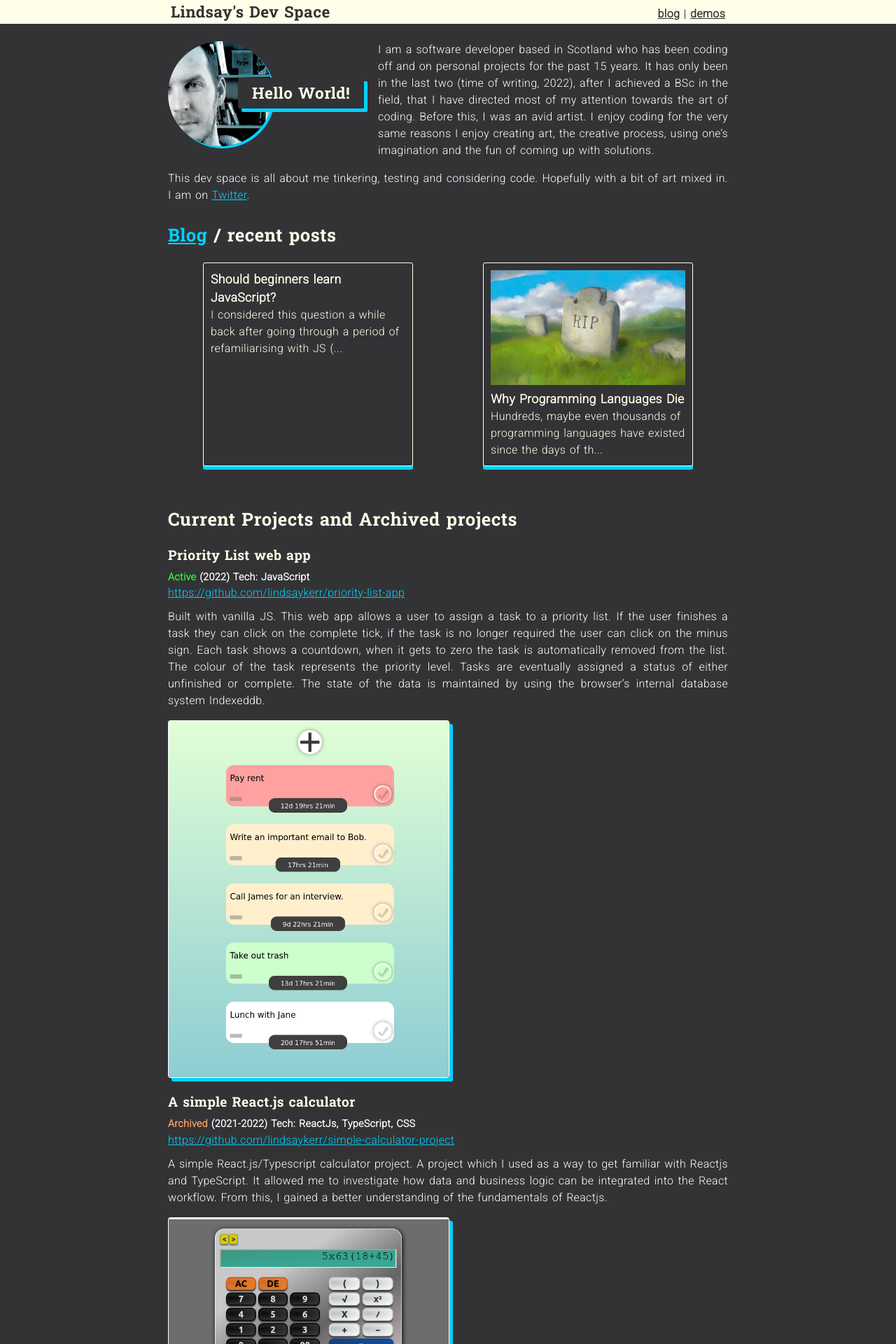
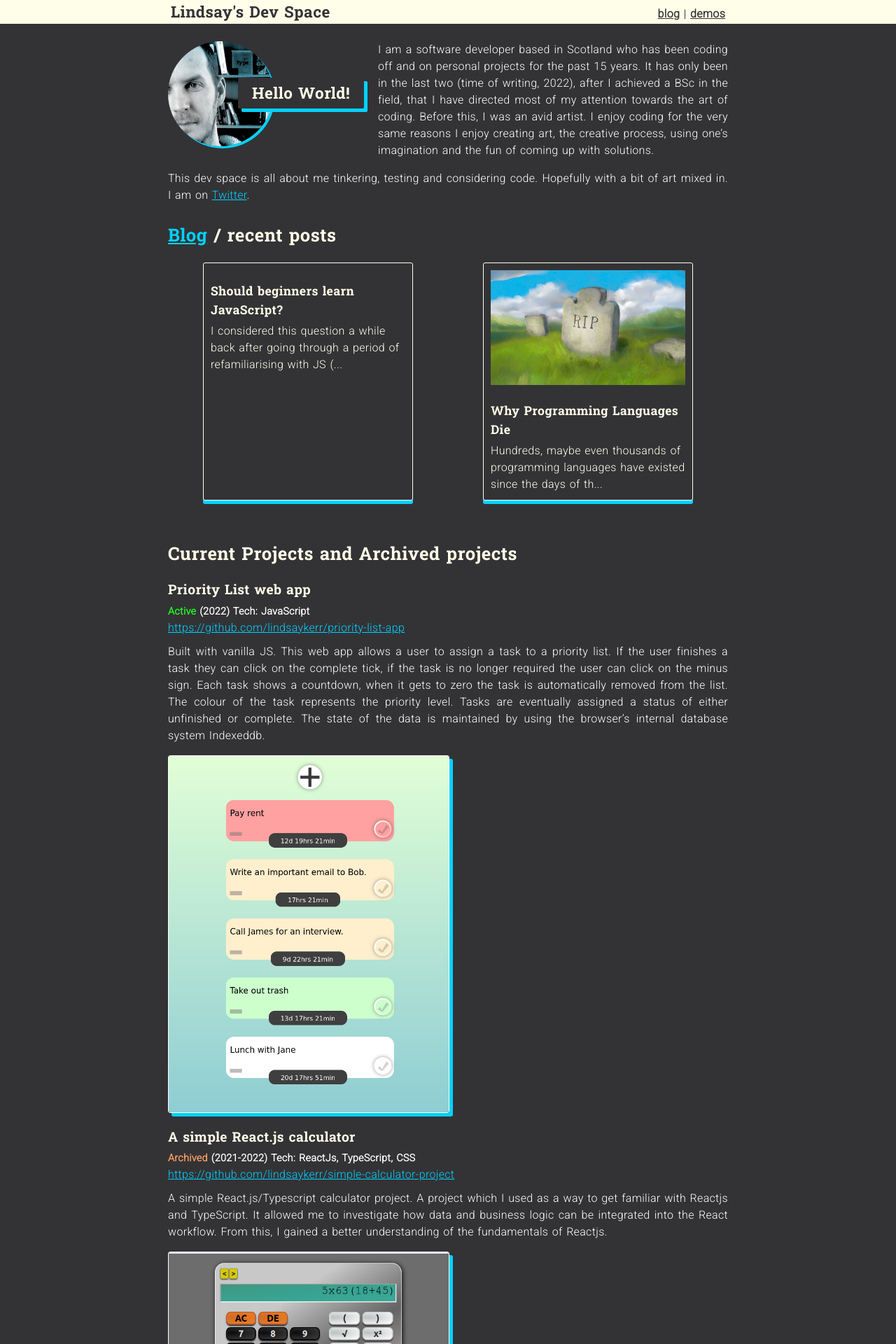
Before and after one commit to lindsaykerr/lindsaykerr.github.io, a Jekyll site: the page built from index.md, in a window 1280 px wide. Shown: the top 1920 px of the page at 70% size. Built offline with Jekyll 4.4.1, drawn with Linux system fonts in a browser that asks for light colours.

Commit message:
Fixed html syntax errors

```diff
--- a/_includes/footer.html
+++ b/_includes/footer.html
@@ -2,6 +2,6 @@
     <div class="center-col">
         <span class="copyright-notice">&copy;2022, by Lindsay Kerr</span> |
         <span class="hosted-on">Hosted on <a href="https://github.com/">Github</a></span>
-        | Find me on <a href="https://twitter.com/kerr_linz" target="_blank">Twitter
+        | Find me on <a href="https://twitter.com/kerr_linz" target="_blank">Twitter</a>
     </div>
 </footer>
--- a/_includes/head.html
+++ b/_includes/head.html
@@ -8,7 +8,7 @@
     <meta property="og:title" content="{{page.title}}">
     <meta property="og:description" content="{{page.description}}">
     <meta property="og:url" content="{{site.url}}{{page.url}}">
-    <meta name="twitter:card" content="summary"></meta>
+    <meta name="twitter:card" content="summary">
     {% if page.preview-image %}
         <meta property="og:image" content="{{site.url}}{{page.preview-image}}">
     {% endif%}
--- a/_includes/post-list.html
+++ b/_includes/post-list.html
@@ -6,7 +6,7 @@
                 <img src="{{post.thumbnail[0]}}" alt="{{post.thumbnail[1]}}">
             </figure>
         {% endif %}
-        <div class="title">{{post.title}}</div>
+        <h3 class="title">{{post.title}}</h3>
         <span class="b">{{post.excerpt | strip_html | truncate: 100 }}
         </span>
         </a>
--- a/_layouts/default.html
+++ b/_layouts/default.html
@@ -1,8 +1,7 @@
 <!DOCTYPE html>
-<html>
-<head lang="en">
+<html lang="en">
+<head >
     {% include head.html %}
-    <title>{{site.title}}foo</title>
 </head>
 <body>
     {% include header.html %}
--- a/_layouts/front-page.html
+++ b/_layouts/front-page.html
@@ -1,8 +1,7 @@
 <!DOCTYPE html>
-<html>
-<head lang="en">
+<html lang="en">
+<head >
     {% include head.html %}
-    <title>{{site.title}}foo</title>
 </head>
 <body id="front-page">
     {% include header.html %}
```
Also changed, not shown: 5 other files.
